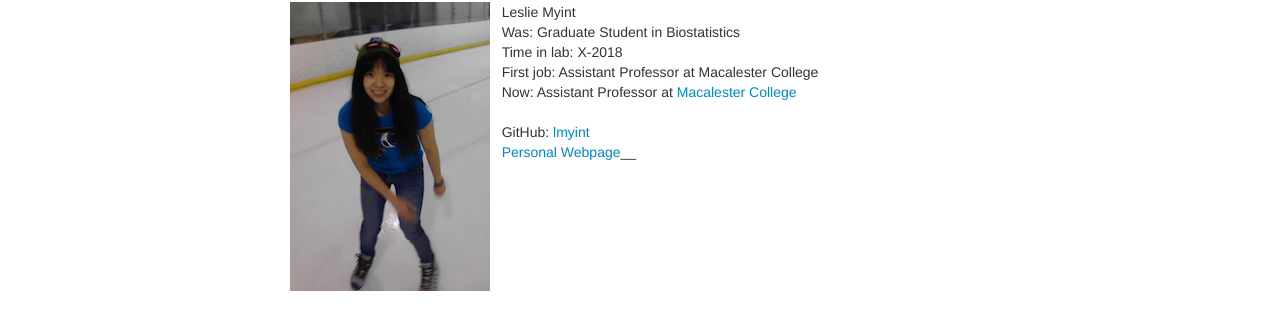
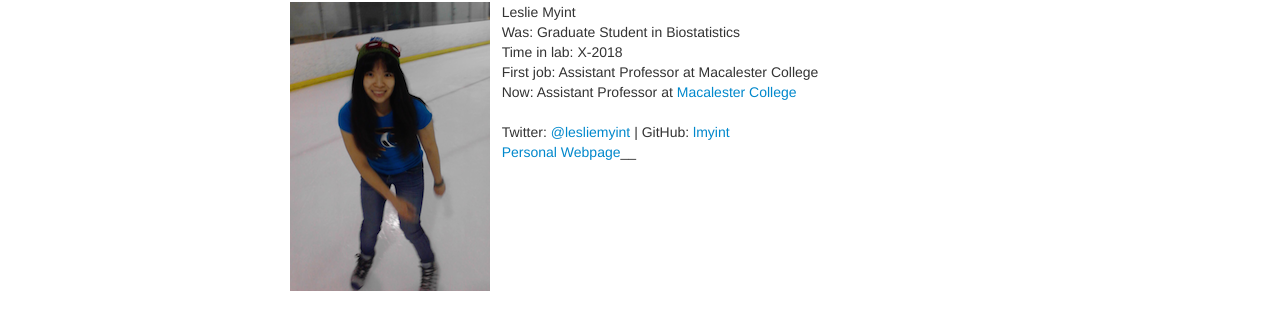
Before and after one commit to hansenlab/hansenlab.github.io, a Jekyll site: the page built from 01-people.md, in a window 1280 px wide. Shown: the part 1390-1700 px from the top of the page. Built offline with Jekyll 4.4.1, drawn with Linux system fonts in a browser that asks for light colours.

```diff
--- a/01-people.md
+++ b/01-people.md
@@ -73,7 +73,7 @@ GitHub: [PeteHaitch](https://github.com/PeteHaitch)
 &nbsp;&nbsp;&nbsp;First job: Assistant Professor at Macalester College
 &nbsp;&nbsp;&nbsp;Now: Assistant Professor at [Macalester College](https://www.macalester.edu/mscs/facultystaff/leslie-myint/)
 <br>
-&nbsp;&nbsp;&nbsp;GitHub: [lmyint](https://github.com/lmyint)
+&nbsp;&nbsp;&nbsp;Twitter: [@lesliemyint](https://twitter.com/lesliemyint) | GitHub: [lmyint](https://github.com/lmyint)
 &nbsp;&nbsp;&nbsp;[Personal Webpage](https://lmyint.github.io/)__
 <br><br><br><br><br><br><br><br>
 
```
Also changed, not shown: 02-pubs.md (+1 -0 lines).
